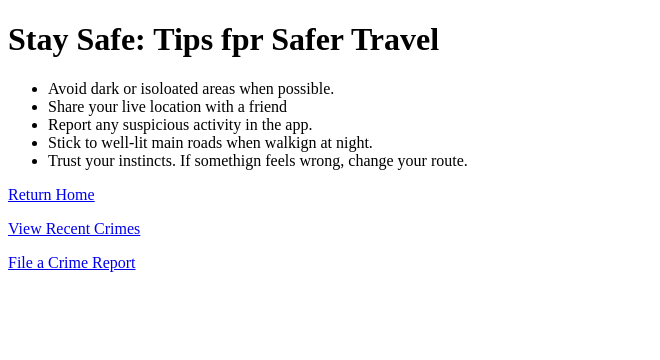
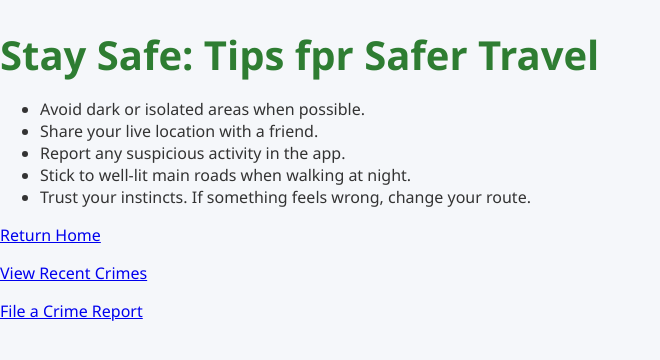
Before and after one commit to LaurianeH-05/SafePath, a Flask app: page /tips in a window 1280 px wide. Shown: the top 360 px of the page, without its empty margins (0-660 px from the left). Run offline with Flask 3, Linux system fonts and the light colour scheme.

Commit message:
css applied to all pages + fixed spelling

```diff
--- a/templates/crimes.html
+++ b/templates/crimes.html
@@ -2,7 +2,7 @@
 <html>
 <head>
     <title>Crime Locations</title>
-    <link rel="stylesheet" href="">
+    <link rel="stylesheet" href="{{ url_for('static', filename='style.css') }}">
 </head>
 <body>
     <h1>Recent Crimes</h1>
--- a/templates/home.html
+++ b/templates/home.html
@@ -2,6 +2,7 @@
 <html>
     <head>
         <title>SafePath</title>
+        <link rel="stylesheet" href="{{ url_for('static', filename='style.css') }}">
     </head>
     <body>
         <h1>Welcome to SafePath</h1>
--- a/templates/report.html
+++ b/templates/report.html
@@ -2,6 +2,7 @@
 <html>
 <head>
     <title>Report an Issue</title>
+    <link rel="stylesheet" href="{{ url_for('static', filename='style.css') }}">
 </head>
 <body>
     <h1>Submit a Safety Report</h1>
@@ -22,5 +23,9 @@
 
         <button type="submit">Submit Report</button>
     </form>
+
+    <a href="{{ url_for('home') }}"><p>Return Home</p></a>
+    <a href="{{ url_for('crimes') }}"><p>View Recent Crimes</p></a>
+    <a href="{{ url_for('report')}}"><p>File a Crime Report</p></a>
 </body>
 </html>
--- a/templates/tips.html
+++ b/templates/tips.html
@@ -2,16 +2,16 @@
 <html>
 <head>
     <title>Safety Tips</title>
-    <link rel="stylesheet" href="">
+    <link rel="stylesheet" href="{{ url_for('static', filename='style.css') }}">
 </head>
 <body>
     <h1>Stay Safe: Tips fpr Safer Travel</h1>
     <ul>
-        <li>Avoid dark or isoloated areas when possible.</li>
-        <li>Share your live location with a friend</li>
+        <li>Avoid dark or isolated areas when possible.</li>
+        <li>Share your live location with a friend.</li>
         <li>Report any suspicious activity in the app.</li>
-        <li>Stick to well-lit main roads when walkign at night.</li>
-        <li>Trust your instincts. If somethign feels wrong, change your route.</li>
+        <li>Stick to well-lit main roads when walking at night.</li>
+        <li>Trust your instincts. If something feels wrong, change your route.</li>
     </ul>
     <a href="{{ url_for('home') }}"><p>Return Home</p></a>
     <a href="{{ url_for('crimes') }}"><p>View Recent Crimes</p></a>
```
Also changed, not shown: static/style.css (renamed from styles.css).
